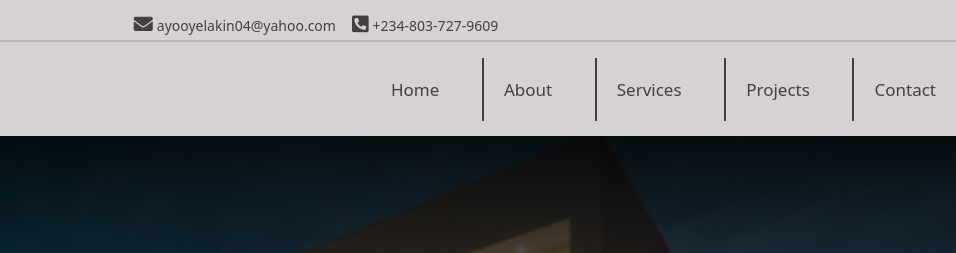
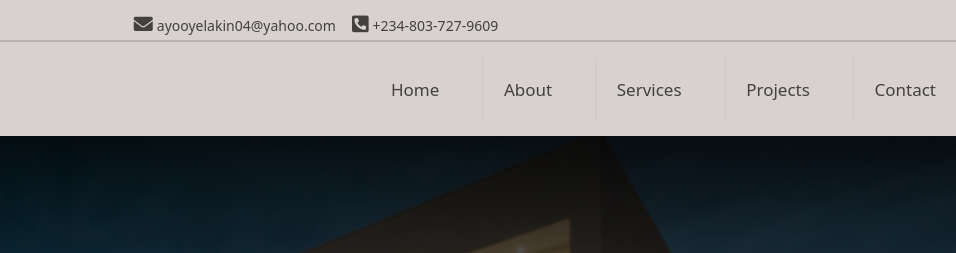
Before and after one commit to dejj1/tobbylakengineering-about, a plain HTML site: page index.html in a window 1280 px wide. Shown: the top 253 px of the page, 324-1280 px from the left. Drawn offline with nearby package versions, Linux system fonts and the light colour scheme.

Commit message:
updated about page

```diff
--- a/style.css
+++ b/style.css
@@ -139,7 +139,7 @@ nav a:hover::after{
     width: 100%;
 }
 .navbar_border{
-    border-left: 2px solid rgba(36, 33, 33, 0.823);
+    border-left: 2px solid rgb(208, 204, 204);
 
 }
 
```
